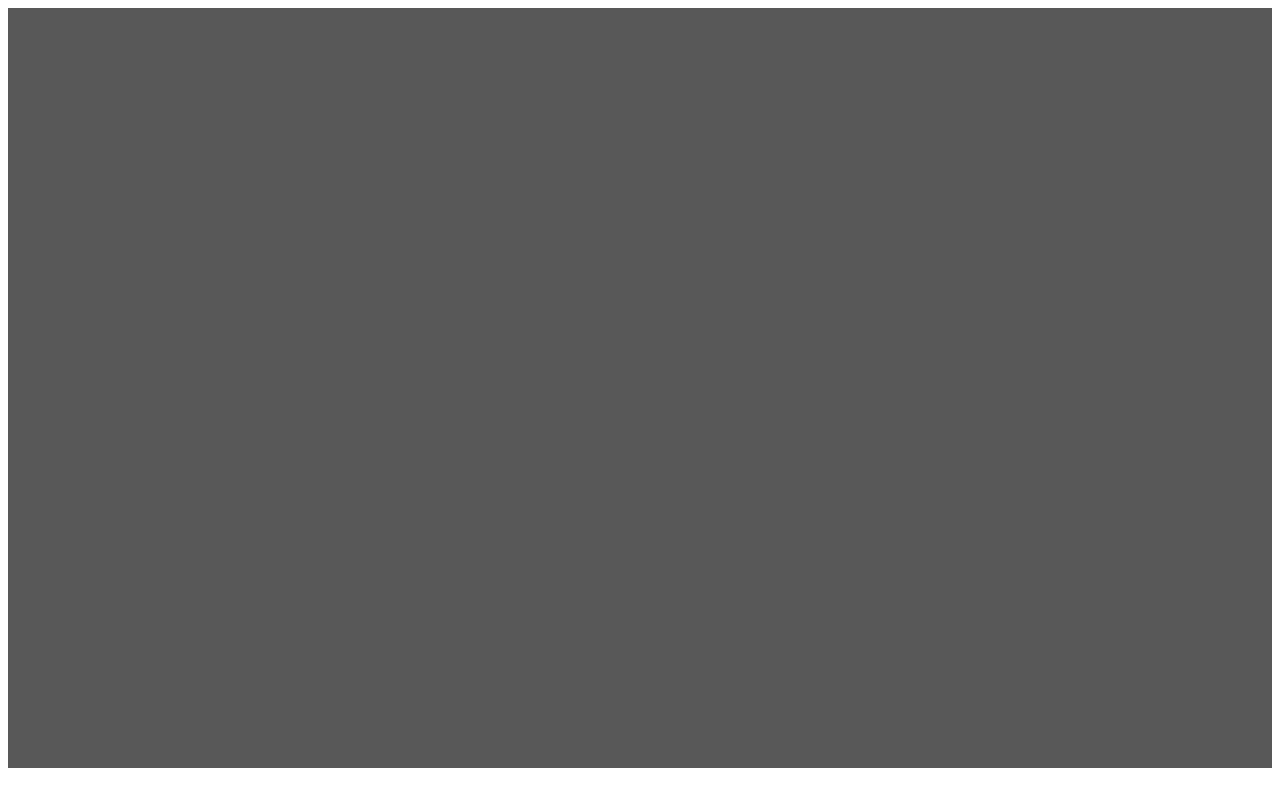
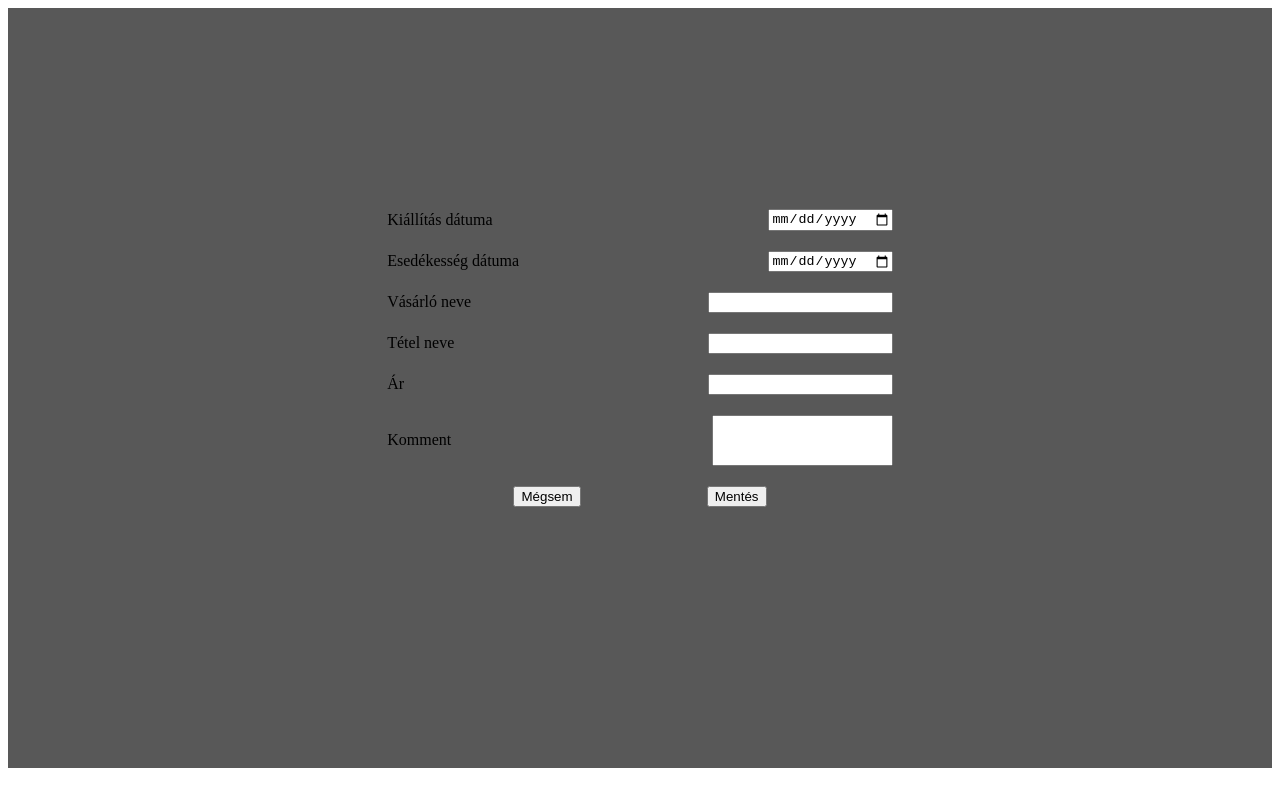
Before and after one commit to Kpeti962/Novin-probafeladat, a React (Create React App) app: page /createAccount in a window 1280 px wide. Before the commit this address had no page. Built offline with nearby package versions, Linux system fonts and the light colour scheme.

Commit message:
add functions in the login and registration pages

```diff
--- a/src/App.js
+++ b/src/App.js
@@ -1,20 +1,55 @@
-import React from "react";
+import React, { useState } from "react";
 import "./styles/App.scss";
 import { Route, Routes, useLocation } from "react-router-dom";
 
 import EntryPage from "./components/EntryPage";
 import RegistrationPage from "./components/RegistrationPage";
 import MainPage from "./components/MainPage";
+import AccountCreation from "./components/AccountCreation";
+import AccountsList from "./components/AccountsList";
 
 function App() {
-  const location = useLocation();
+  const location = useLocation({});
+  const [user, setUser] = useState(
+    {
+      username: "",
+      password: "",
+      confirmPassword: ""
+    },
+  );
+
+  const [account, setAccount] = useState({
+    name: "",
+    dateOfIssue: "",
+    dueDate: "",
+    itemName: "",
+    price: "",
+    comment: "",
+  });
+  const [accounts, setAccounts] = useState([account]);
   return (
     <div className="App">
       <Routes location={location} key={location.pathname}>
         <Route path="/entry" element={<EntryPage />}></Route>
-        <Route path="/registration" element={<RegistrationPage />}></Route>
+        <Route path="/registration" element={<RegistrationPage user={user} setUser={setUser} />}></Route>
         <Route path="/mainpage" element={<MainPage />}></Route>
-
+        <Route
+          path="/createAccount"
+          element={
+            <AccountCreation
+              account={account}
+              setAccount={setAccount}
+              accounts={accounts}
+              setAccounts={setAccounts}
+            />
+          }
+        ></Route>
+        <Route
+          path="/accountsLists"
+          element={
+            <AccountsList accounts={accounts} setAccounts={setAccounts} />
+          }
+        ></Route>
       </Routes>
     </div>
   );
--- a/src/components/AccountCreation.js
+++ b/src/components/AccountCreation.js
@@ -1,9 +1,98 @@
-import React from 'react';
+import React, { useEffect } from "react";
+import { Link } from "react-router-dom";
 
-const AccountCreation = () => {
+const AccountCreation = ({ account, setAccount, accounts, setAccounts }) => {
+  useEffect(() => {
+
+
+
+  }, [])
+
+
+
+
+  const saveNameHandler = (e) => {
+    setAccount({...account, name: e.target.value,});
+  };
+  const saveDateOfIssueHandler = (e) => {
+    setAccount({ ...account, dateOfIssue: e.target.value });
+  };
+  const saveDueDateHandler = (e) => {
+    setAccount({ ...account, dueDate: e.target.value });
+  };
+  const saveItemNameHandler = (e) => {
+    setAccount({ ...account, itemName: e.target.value });
+  };
+  const savePriceHandler = (e) => {
+    setAccount({ ...account, price: e.target.value });
+  };
+  const saveCommentHandler = (e) => {
+    setAccount({ ...account, comment: e.target.value });
+  };
+
+  const saveAccountHandler = (e) => {
+    console.log(e.target.value);
+    console.log(account);
+  };
+
   return (
-    <div>AccountCreation</div>
-  )
-}
+    <div className="account-creating-section">
+      <div className="date-of-issue">
+        <label htmlFor="date-of-issue">Kiállítás dátuma</label>
+        <input
+          type="date"
+          id="date-of-issue"
+          value={account.dateOfIssue}
+          onChange={saveDateOfIssueHandler}
+        />
+      </div>
+      <div className="due-date">
+        <label htmlFor="due-date">Esedékesség dátuma</label>
+        <input
+          type="date"
+          id="due-date"
+          value={account.dueDate}
+          onChange={saveDueDateHandler}
+        />
+      </div>
+      <div className="name">
+        <label htmlFor="name">Vásárló neve</label>
+        <input id="name" value={account.name} onChange={saveNameHandler} />
+      </div>
+      <div className="item-name">
+        <label htmlFor="item-name">Tétel neve</label>
+        <input
+          id="item-name"
+          value={account.itemName}
+          onChange={saveItemNameHandler}
+        />
+      </div>
+      <div className="price">
+        <label htmlFor="price">Ár</label>
+        <input
+          type="number"
+          id="price"
+          value={account.price}
+          onChange={savePriceHandler}
+        />
+      </div>
+      <div className="comment">
+        <label htmlFor="comment">Komment</label>
+        <textarea
+          rows="3"
+          id="comment"
+          value={account.comment}
+          onChange={saveCommentHandler}
+        />
+      </div>
+      <div className="footer">
+        <Link to={"/mainpage"}>
+          <button>Mégsem</button>
+        </Link>
+        <button onClick={saveAccountHandler}>Mentés</button>
+      </div>
+    </div>
+  );
+};
 
 export default AccountCreation;
--- a/src/components/AccountsList.js
+++ b/src/components/AccountsList.js
@@ -1,8 +1,23 @@
 import React from 'react';
 
-const AccountsList = () => {
+const AccountsList = ({accounts}) => {
   return (
-    <div>AccountsList</div>
+    <div className="accounts-list-section">
+      <ul>
+        {accounts.map((account)=> {
+          return(
+            <li>
+              <h4>{account.name}</h4>
+              <h4>{account.dateOfIssue}</h4>
+              <h4>{account.dueDate}</h4>
+              <h4>{account.itemName}</h4>
+              <h4>{account.price}</h4>
+              <h4>{account.comment}</h4>
+            </li>
+          )
+        })}
+      </ul>
+    </div>
   )
 }
 
--- a/src/components/EntryPage.js
+++ b/src/components/EntryPage.js
@@ -1,21 +1,59 @@
-import React from 'react';
+import React, { useState } from "react";
 import { Link } from "react-router-dom";
 
 const EntryPage = () => {
+  const [loginUserName, setLoginUserName] = useState("");
+  const [loginpassword, setLoginpassword] = useState("");
+  const [ableToLogin, setAbleToLogin] = useState(false);
+
+  const usernameHandler = (e) => {
+    setLoginUserName(e.target.value);
+  };
+  const passwordHandler = (e) => {
+    setLoginpassword(e.target.value);
+  };
+
+  const loginHandler = () => {
+
+    const entryUser = JSON.parse(localStorage.getItem("user"));
+
+     if (
+      entryUser.username === loginUserName &&
+      entryUser.password === loginpassword
+      ) {
+      setAbleToLogin(true);
+      console.log("jó");
+    } else {
+      console.log("nem jó");
+    }
+  };
+
   return (
     <div className="entry-section">
-
-    <div className="login-inputs">
-      <input placeholder="Felhasználónév" type="text" />
-      <input placeholder="Jelszó" type="password" />
+      <div className="login-inputs">
+        <input
+          placeholder="Felhasználónév"
+          type="text"
+          value={loginUserName}
+          onChange={usernameHandler}
+        />
+        <input
+          placeholder="Jelszó"
+          type="password"
+          value={loginpassword}
+          onChange={passwordHandler}
+        />
+      </div>
+      <div className="entrypage-buttons">
+        <Link to={ableToLogin ? "/mainpage" : "/entry"}>
+          <button onClick={loginHandler}>Belépés</button>
+        </Link>
+        <Link to={"/registration"}>
+          <button>Regisztráció</button>
+        </Link>
+      </div>
     </div>
-    <div className="entrypage-buttons">
-      <Link to={"/mainpage"}><button>Belépés</button></Link>
-      <Link to={"/registration"}><button>Regisztráció</button></Link>
-    </div>
-
-</div>
-  )
-}
+  );
+};
 
 export default EntryPage;
--- a/src/components/MainPage.js
+++ b/src/components/MainPage.js
@@ -2,6 +2,7 @@ import React from "react";
 import list from "../img/list.png";
 import create from "../img/create.png";
 import bgImg from "../img/background-img.png";
+import { Link } from "react-router-dom";
 
 const MainPage = () => {
   return (
@@ -10,12 +11,12 @@ const MainPage = () => {
       <div className="mainpage-section">
         <img className="bg-img" src={bgImg} alt="" />
         <div className="account-creating">
-          <img src={create} alt="" />
+        <Link to={"/createAccount"}><img src={create} alt="" /></Link>
           <h3>Számla létrehozása</h3>
         </div>
         <div className="account-list">
-          <img src={list} alt="" />
-          <h3>Számla létrehozása</h3>
+          <Link to={"/accountsLists"}><img src={list} alt="" /></Link>
+          <h3>Számlák listája</h3>
         </div>
       </div>
     </>
--- /dev/null
+++ b/src/styles/AccountCreation.scss
@@ -0,0 +1,19 @@
+.account-creating-section{
+    height: 90vh;
+    display: flex;
+    flex-direction: column;
+    align-items: center;
+    justify-content: center;
+    min-width: 300px;
+    div{
+        display: flex;
+        justify-content: space-between;
+        align-items: center;
+        margin-bottom: 20px;
+        width: 40%;
+    }
+    .footer{
+        display: flex;
+        justify-content: space-evenly;
+    }
+}
--- a/src/styles/App.scss
+++ b/src/styles/App.scss
@@ -10,6 +10,9 @@
     height: 95vh;
     background: var(--bg-color3)
 }
+textarea{
+  resize: none;
+}
 
 
 
@@ -18,3 +21,4 @@
   @import "./EntryPage.scss";
   @import "./Registration.scss";
   @import "./MainPage.scss";
+  @import "./AccountCreation.scss";
--- a/src/styles/MainPage.scss
+++ b/src/styles/MainPage.scss
@@ -26,9 +26,9 @@
       height: 200px;
       border-radius: 10px;
       filter: grayscale(100%);
+      transition: all ease-in-out 1s;
       &:hover {
         transform: scale(1.15);
-        transition: all ease-in-out 1.4s;
         filter: grayscale(0%);
         cursor: pointer;
       }
@@ -47,9 +47,9 @@
       height: 200px;
       border-radius: 10px;
       filter: grayscale(100%);
+      transition: all ease-in-out 1.4s;
       &:hover {
         transform: scale(1.15);
-        transition: all ease-in-out 1.4s;
         filter: grayscale(0%);
         cursor: pointer;
       }
```
Also changed, not shown: src/components/RegistrationPage.js (+59 -11 lines).
